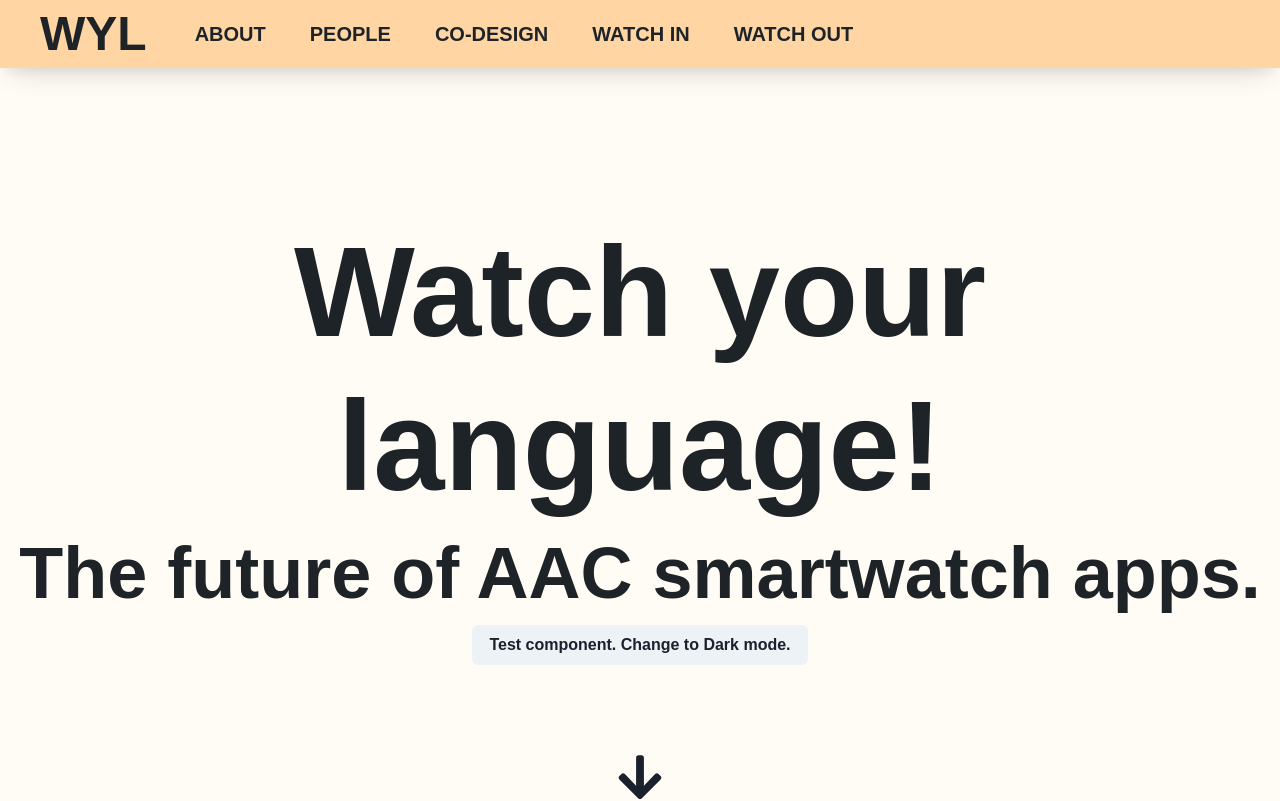
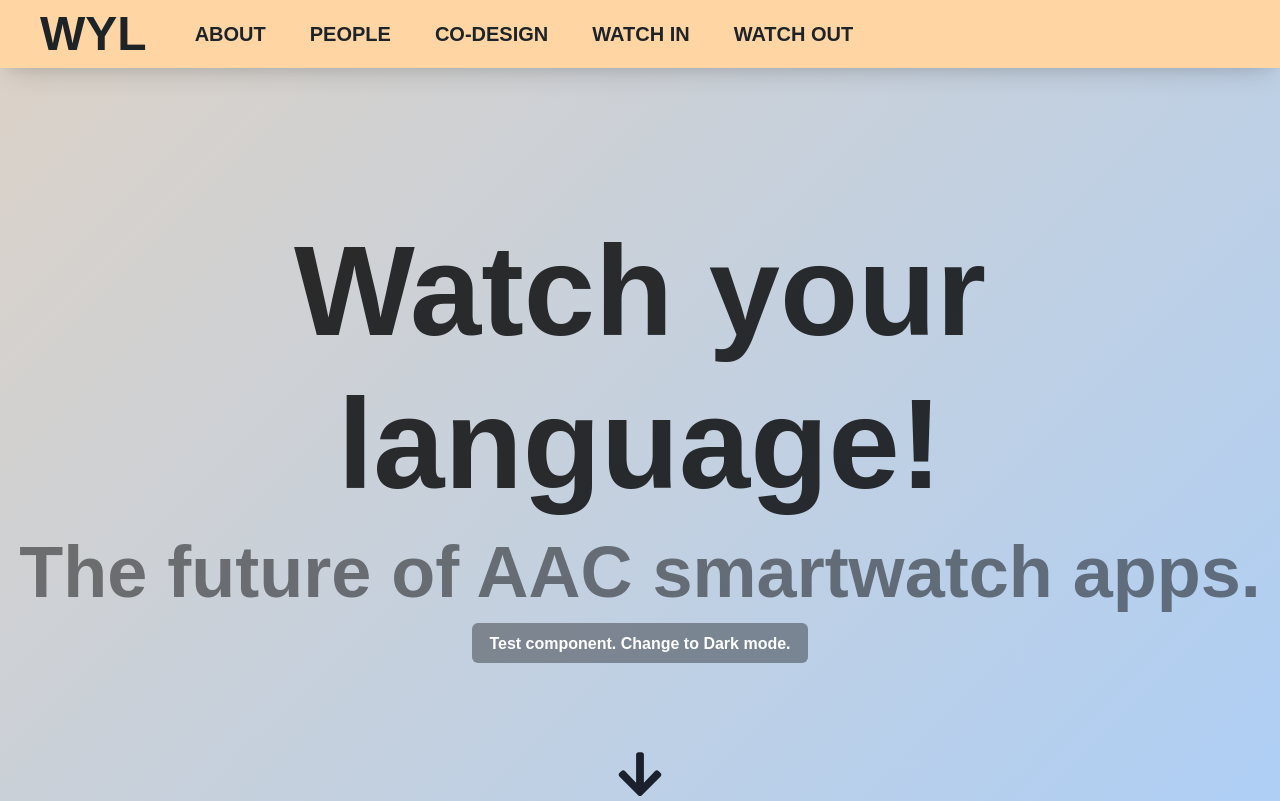
Before and after one commit to JSusak/AACAppSite, a React (Vite) app: page / in a window 1280 px wide. Shown: the top 801 px of the page. Built offline with nearby package versions, Linux system fonts and the light colour scheme.

Commit message:
feat: add gradient animation to home hero

```diff
--- a/src/components/TestComponent/TestComponent.tsx
+++ b/src/components/TestComponent/TestComponent.tsx
@@ -5,8 +5,9 @@ import { useColorMode, Button} from '@chakra-ui/react'
 export const TestComponent: React.FC = (): JSX.Element => {
     const {colorMode,toggleColorMode} = useColorMode()
     return (
-        <Button onClick={toggleColorMode}>
-        Test component. Change to {colorMode === 'light' ? 'Dark' : 'Light'} mode.
+      <Button onClick={toggleColorMode} colorScheme="blackAlpha">
+        Test component. Change to {colorMode === "light" ? "Dark" : "Light"}{" "}
+        mode.
       </Button>
-    )
+    );
 }
--- a/src/pages/HomePage/components/TopHero/TopHero.tsx
+++ b/src/pages/HomePage/components/TopHero/TopHero.tsx
@@ -2,20 +2,23 @@ import { Grid, Heading, VStack, Box } from "@chakra-ui/react";
 import { TestComponent } from "../../../../components/TestComponent/TestComponent";
 import { ResponsiveSizes } from "../../../../responsiveSizes";
 import { SVGArrow } from "../SVGArrow/SVGArrow";
+import "./heroGradient.scss";
 
 export const TopHero = (): JSX.Element => {
   return (
-    <Grid minH="93vh" position="relative">
+    <Grid minH="93vh" position="relative" id="homeHero">
       <VStack display={"flex"} justifyContent={"center"} alignItems="center">
         <Heading
           fontSize={ResponsiveSizes.HeroHeaderSizes}
           textAlign={"center"}
+          color={"blackAlpha.800"}
         >
           Watch your language!
         </Heading>
         <Heading
           fontSize={ResponsiveSizes.SecondaryHeaderSizes}
           textAlign={"center"}
+          color={"blackAlpha.600"}
         >
           The future of AAC smartwatch apps.
         </Heading>
--- /dev/null
+++ b/src/pages/HomePage/components/TopHero/heroGradient.scss
@@ -0,0 +1,22 @@
+#homeHero {
+
+
+    background: linear-gradient(135deg, hsla(32, 100%, 82%, 1) 30%, #A4CEFF 100%);
+    animation: animateGrad 10s ease-in-out infinite;
+    background-size:400%;
+    border-bottom: solid black;
+
+}
+@keyframes animateGrad {
+
+    0% {
+        background-position: 0% 50%;
+    }
+    50% {
+        background-position: 100% 150%;
+    }
+    100% {
+        background-position: 0% 50%;
+    }
+
+}
```
